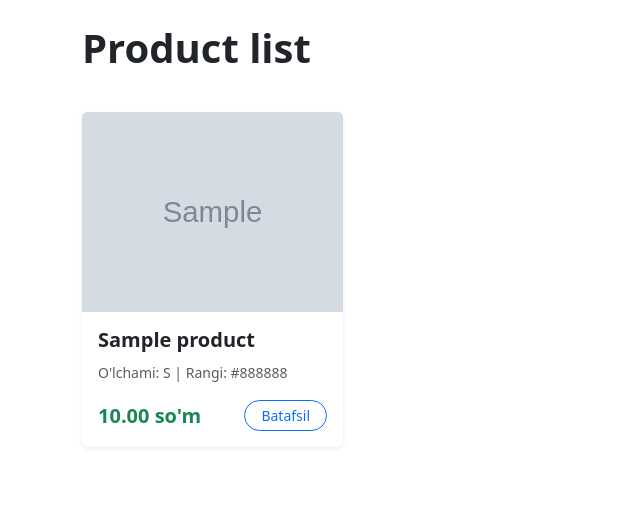
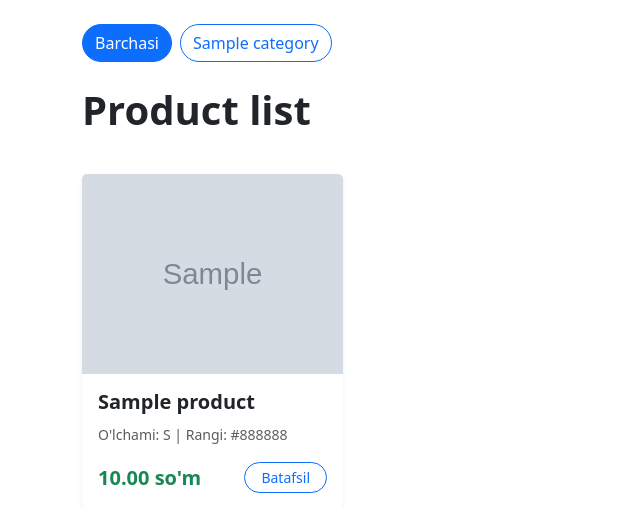
Before and after one commit to abiya-abiya/clothes_shop, a Django app: page /products/ in a window 1280 px wide. Shown: the top 508 px of the page, without its empty margins (0-640 px from the left). Run offline with Django 5.2, Linux system fonts and the light colour scheme; tables that the repository leaves empty hold one stand-in row (values such as "Sample post"); grey boxes marked "Sample" are stand-in pictures.

Commit message:
toqqizinchi vazifa

```diff
--- a/shop/views.py
+++ b/shop/views.py
@@ -1,8 +1,9 @@
+
 from django.shortcuts import render
 from django.views.generic.detail import DetailView
 from django.views.generic.list import ListView
 
-from shop.models import Product
+from shop.models import Product, Category
 
 
 # Create your views here.
@@ -14,6 +15,23 @@ class ProductListView(ListView):
     template_name = 'shop/product_list'
     context_object_name = 'products'
 
+    def get_queryset(self):
+        queryset = super().get_queryset()
+        category_id = self.request.GET.get("category")
+
+        if category_id:
+            queryset = queryset.filter(category_id=category_id)
+
+        return queryset
+
+    def get_context_data(self, **kwargs):
+        context = super().get_context_data(**kwargs)
+        context['categories'] = Category.objects.all()
+        context['selected_category'] = self.request.GET.get('category')
+        return context
+
+
+
 class ProductDetailView(DetailView):
     model = Product
     template_name = "shop/product_detail.html"
--- a/templates/shop/product_list.html
+++ b/templates/shop/product_list.html
@@ -2,6 +2,24 @@
 
 {% block content %}
 <div class="container my-4">
+    <div class="d-flex flex-wrap gap-2 mb-4">
+        <!-- Barchasini ko'rsatish tugmasi -->
+        <a href="{% url 'product_list' %}"
+           class="btn {% if not selected_category %}btn-primary{% else %}btn-outline-primary{% endif %} rounded-pill">
+            Barchasi
+        </a>
+
+        <!-- Har bir kategoriya uchun tugma -->
+        {% for cat in categories %}
+            <a href="?category={{ cat.id }}"
+               class="btn {% if selected_category == cat.id|stringformat:'s' %}btn-primary{% else %}btn-outline-primary{% endif %} rounded-pill">
+                {{ cat.name }}
+            </a>
+        {% endfor %}
+    </div>
+
+
+
     <div class="row g-4">
         <div class="col-12">
             <h1 class="fw-bold mb-3">Product list</h1>
```
